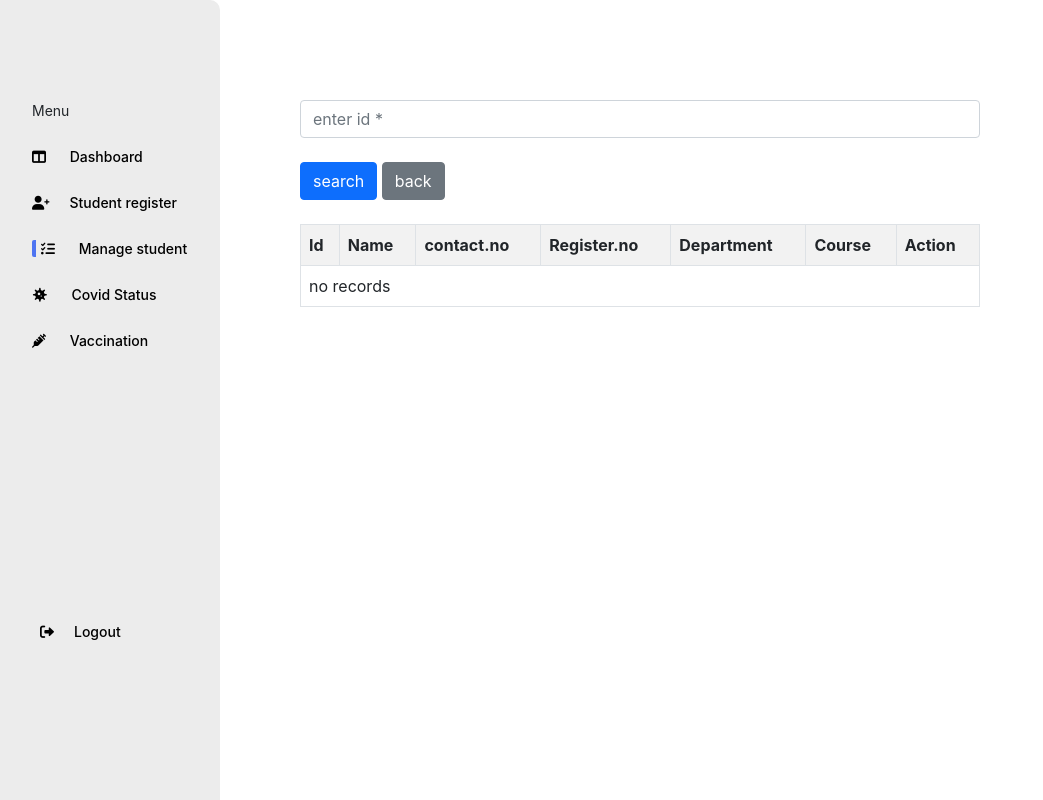
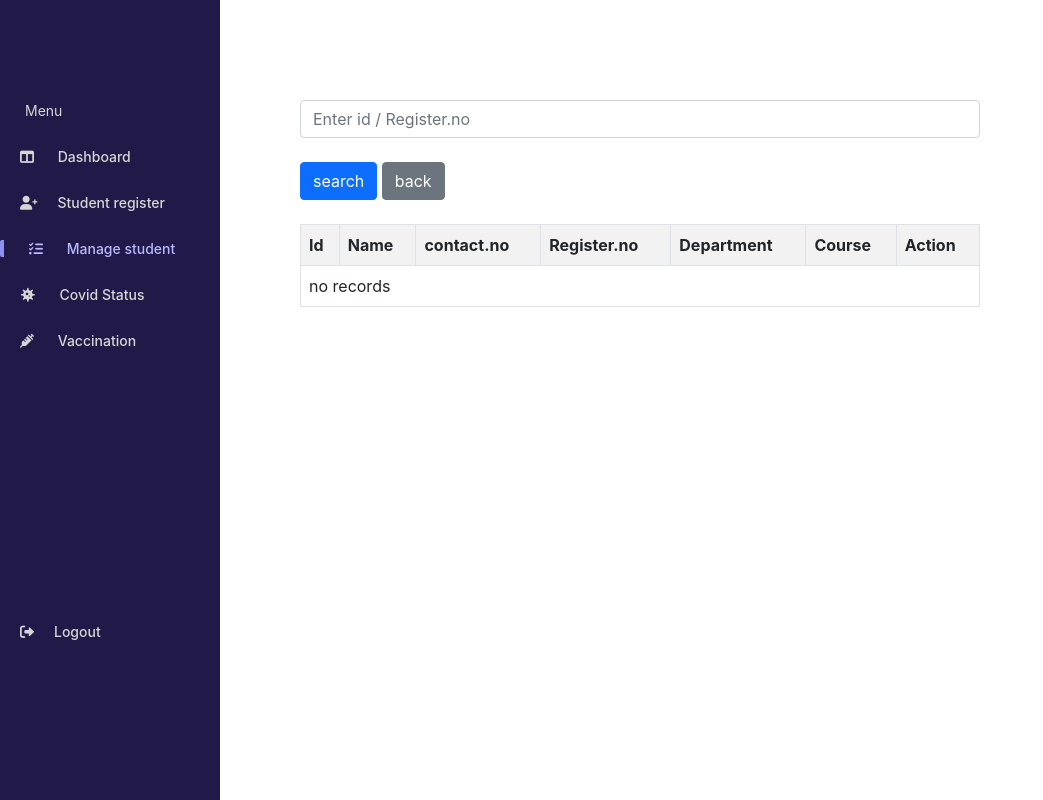
Before and after one commit to krishnanand654/college-covid-status-system-php-, a PHP site: page /manage_student.php in a window 1280 px wide. Shown: the whole page, without its empty margins (0-1043 px from the left). Run offline with PHP 8.4, Linux system fonts and the light colour scheme; data that the repository does not hold is empty.

Commit message:
second commit

```diff
--- a/components/Sidebar.php
+++ b/components/Sidebar.php
@@ -1,5 +1,6 @@
 <?php
     include './dbconnection.php';
+    date_default_timezone_set("Asia/Kolkata");
 ?>
 <!DOCTYPE html>
 <html lang="en">
@@ -7,7 +8,7 @@
     <meta charset="UTF-8">
     <meta http-equiv="X-UA-Compatible" content="IE=edge">
     <meta name="viewport" content="width=device-width, initial-scale=1.0">
-    <title>Document</title>
+    <title>DCSS</title>
 
     <link rel="stylesheet" href="https://cdn.jsdelivr.net/npm/bootstrap@5.1.3/dist/css/bootstrap.min.css" integrity="sha384-1BmE4kWBq78iYhFldvKuhfTAU6auU8tT94WrHftjDbrCEXSU1oBoqyl2QvZ6jIW3" crossorigin="anonymous">
     <link rel="stylesheet" href="https://cdnjs.cloudflare.com/ajax/libs/font-awesome/6.0.0-beta2/css/all.min.css" integrity="sha512-YWzhKL2whUzgiheMoBFwW8CKV4qpHQAEuvilg9FAn5VJUDwKZZxkJNuGM4XkWuk94WCrrwslk8yWNGmY1EduTA==" crossorigin="anonymous" referrerpolicy="no-referrer" />
--- a/components/sidebar.css
+++ b/components/sidebar.css
@@ -7,15 +7,18 @@
   }
 
 
-  nav{
+nav{
     position: fixed;
     width: 220px;
     height:100%;
-    background:rgb(236, 236, 236);
+    background:rgba(14, 6, 56, 0.918);
     z-index: 1;
-    border-radius:0 10px 0 0;
     font-size: 14px;
   }
+
+.list{
+    padding-left: 0px;
+}
 
 .list li{
     list-style:none;
@@ -23,7 +26,7 @@
 
 .list li a{
     text-decoration: none;
-    color:black;
+    color:rgb(214, 214, 214);
     font-weight: 500;
 
 }
@@ -38,10 +41,8 @@
 }
 
 i{
-    padding-right: 20px;
+    padding:0 20px 0;
 }
-
-
 
 .list li:hover{
     transform:scale(1.05);
@@ -49,17 +50,21 @@ i{
 
 
 .list li a.active {
-    border-left: 4px solid rgb(78, 116, 241);
+    border-left: 4px solid rgb(143, 143, 243);
     border-radius:2px;
     padding: 0 5px 0;
+    color:rgb(184, 184, 255);
 }
 
 .logout {
-    margin:270px 40px 0;
-}
-
-.logout {
-    color:black;
+    padding-left:0px;
+    margin:270px 0 0;
+    color:rgb(214, 214, 214);
     font-weight:500;
     cursor:pointer;
 }
+
+.title{
+    padding: 0 25px 0;
+    color:rgb(214, 214, 214);
+}
--- a/covid_status.php
+++ b/covid_status.php
@@ -18,7 +18,7 @@ include 'components/Sidebar.php';
 
 <form action="" method="POST">
 <div class="form-group">
-<input class="form-control" type="text" name="id" autocomplete="off"  placeholder="enter id *"/>
+<input class="form-control" type="text" name="id" autocomplete="off"  placeholder="Enter id / Register.no"/>
 </div><br>
 <div class="form-group">
 <input type="submit" class="btn btn-primary" name="search" value="search"/>
--- a/manage_student.php
+++ b/manage_student.php
@@ -8,7 +8,7 @@
     <meta charset="UTF-8">
     <meta http-equiv="X-UA-Compatible" content="IE=edge">
     <meta name="viewport" content="width=device-width, initial-scale=1.0">
-    <title>Document</title>
+    <title>DCSS</title>
     <link rel="stylesheet" href="./assets/manage_student.css"/>
 </head>
 <body>
@@ -18,7 +18,7 @@
 
 <form action="" method="POST">
   <div class="form-group">
-    <input class="form-control" type="text" name="id" autocomplete="off"  placeholder="enter id *"/>
+    <input class="form-control" type="text" name="id" autocomplete="off"  placeholder="Enter id / Register.no"/>
    </div><br>
    <div class="form-group">
     <input type="submit" class="btn btn-primary" name="search" value="search"/>
@@ -79,9 +79,13 @@
 
     if(isset($_POST['search'])){
         $x=$_POST['id'];
-        $sql = "SELECT * FROM student where id = $x OR reg_num = $x ";
+        $sql = "SELECT * FROM student where `id` = $x OR `reg_num` = $x ";
         $result = mysqli_query($conn, $sql);
-        $row=mysqli_num_rows($result);
+        if($result){
+          $row=mysqli_num_rows($result);
+        }else{
+          $row = 0;
+        }
 
   }else{?>
   <?php
--- a/vaccination_status.php
+++ b/vaccination_status.php
@@ -20,7 +20,7 @@
 
 <form action="" method="POST">
 <div class="form-group">
-<input class="form-control" type="text" name="id" autocomplete="off"  placeholder="enter id *"/>
+<input class="form-control" type="text" name="id" autocomplete="off"  placeholder="Enter id / Register.no"/>
 </div><br>
 <div class="form-group">
 <input type="submit" class="btn btn-primary" name="search" value="search"/>
```
Also changed, not shown: assets/dashboard.css (+54 -1 lines), dashboard.php (+52 -13 lines).
